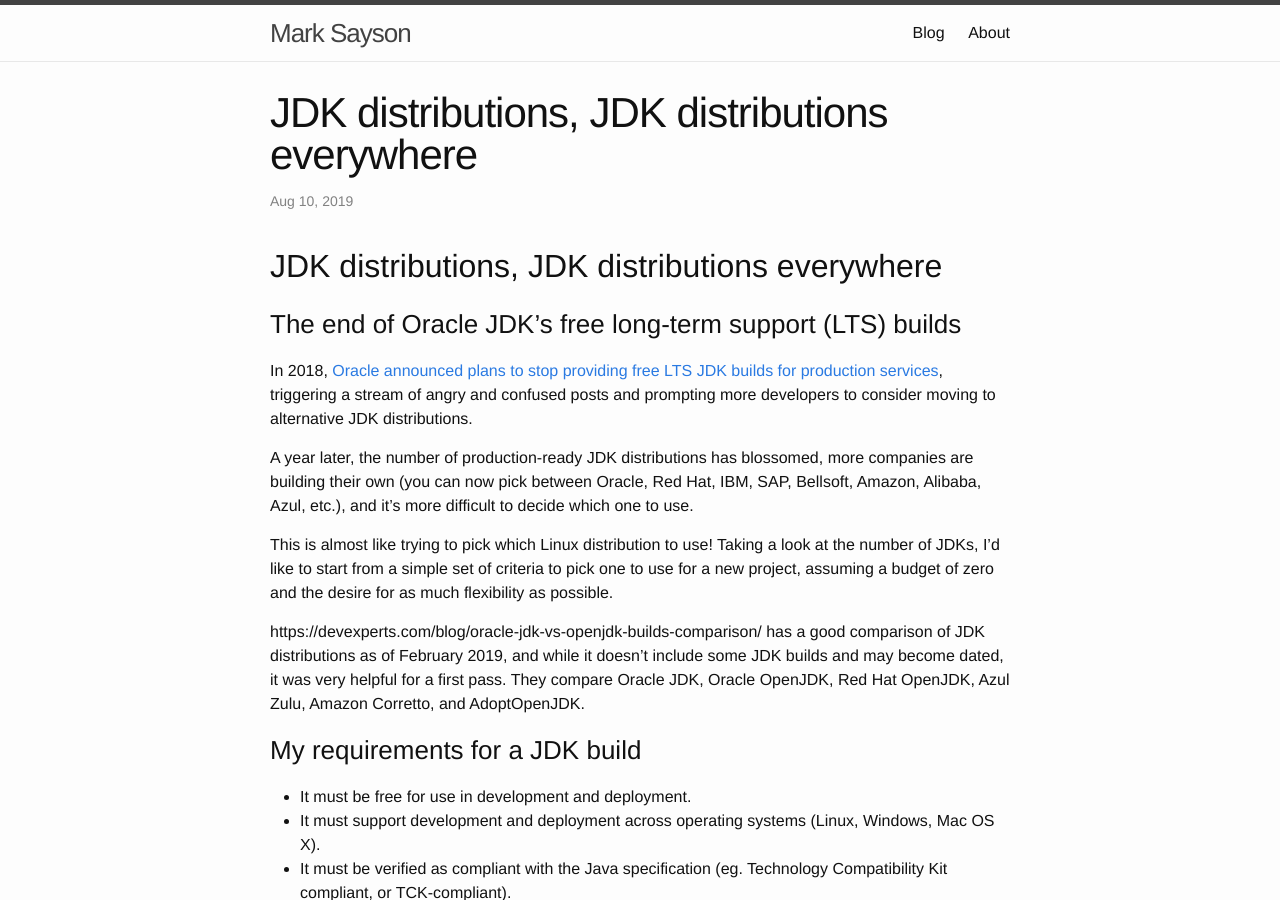
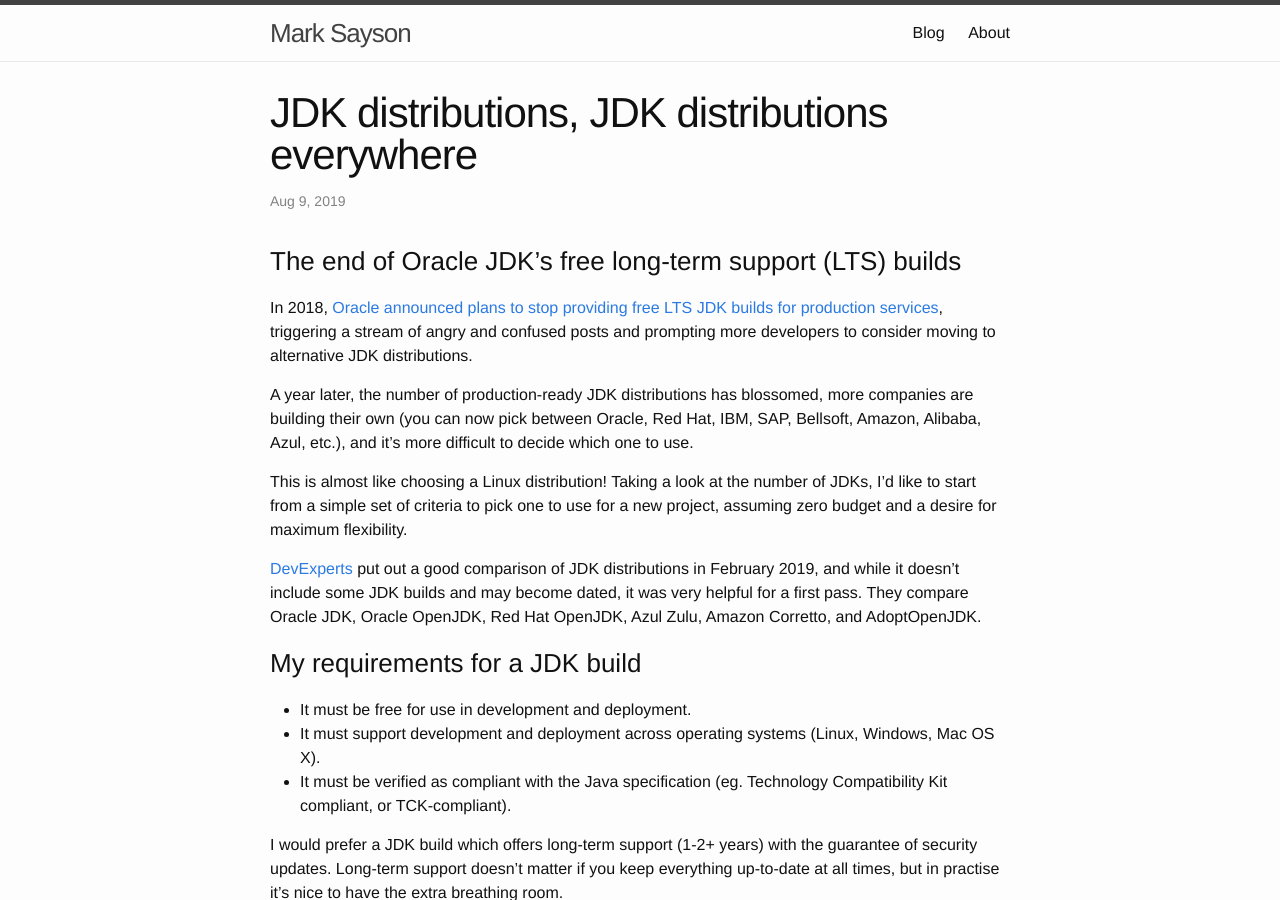
Before and after one commit to msayson/msayson.github.io, a Jekyll site: the page built from _posts/2019-08-09-jdk-distributions-everywhere.markdown, in a window 1280 px wide and 900 px high. Built offline with Jekyll 4.4.1, drawn with Linux system fonts in a browser that asks for light colours; some of the changed text lies outside the part shown.

Commit message:
Updated wording of JDK post and updated time to release

```diff
--- a/_posts/2019-08-10-jdk-distributions-everywhere.markdown
+++ b/_posts/2019-08-09-jdk-distributions-everywhere.markdown
@@ -1,20 +1,19 @@
 ---
 layout: post
 title:  "JDK distributions, JDK distributions everywhere"
-date:   2019-08-10 12:00:00 -0800
+date:   2019-08-09 12:00:00 -0800
 categories: programming-languages
+excerpt: Taking a look at the number of JDKs, I'd like to start from a simple set of criteria to pick one to use for a new project, assuming zero budget and a desire for maximum flexibility.
 ---
-## JDK distributions, JDK distributions everywhere
-
 ### The end of Oracle JDK's free long-term support (LTS) builds
 
 In 2018, [Oracle announced plans to stop providing free LTS JDK builds for production services](https://blog.joda.org/2018/09/do-not-fall-into-oracles-java-11-trap.html), triggering a stream of angry and confused posts and prompting more developers to consider moving to alternative JDK distributions.
 
 A year later, the number of production-ready JDK distributions has blossomed, more companies are building their own (you can now pick between Oracle, Red Hat, IBM, SAP, Bellsoft, Amazon, Alibaba, Azul, etc.), and it's more difficult to decide which one to use.
 
-This is almost like trying to pick which Linux distribution to use!  Taking a look at the number of JDKs, I'd like to start from a simple set of criteria to pick one to use for a new project, assuming a budget of zero and the desire for as much flexibility as possible.
+This is almost like choosing a Linux distribution!  Taking a look at the number of JDKs, I'd like to start from a simple set of criteria to pick one to use for a new project, assuming zero budget and a desire for maximum flexibility.
 
-https://devexperts.com/blog/oracle-jdk-vs-openjdk-builds-comparison/ has a good comparison of JDK distributions as of February 2019, and while it doesn't include some JDK builds and may become dated, it was very helpful for a first pass.  They compare Oracle JDK, Oracle OpenJDK, Red Hat OpenJDK, Azul Zulu, Amazon Corretto, and AdoptOpenJDK.
+[DevExperts](https://devexperts.com/blog/oracle-jdk-vs-openjdk-builds-comparison/) put out a good comparison of JDK distributions in February 2019, and while it doesn't include some JDK builds and may become dated, it was very helpful for a first pass.  They compare Oracle JDK, Oracle OpenJDK, Red Hat OpenJDK, Azul Zulu, Amazon Corretto, and AdoptOpenJDK.
 
 ### My requirements for a JDK build
 
```
Also changed, not shown: other parts of _posts/2019-08-09-jdk-distributions-everywhere.markdown (+1 -1 lines).
